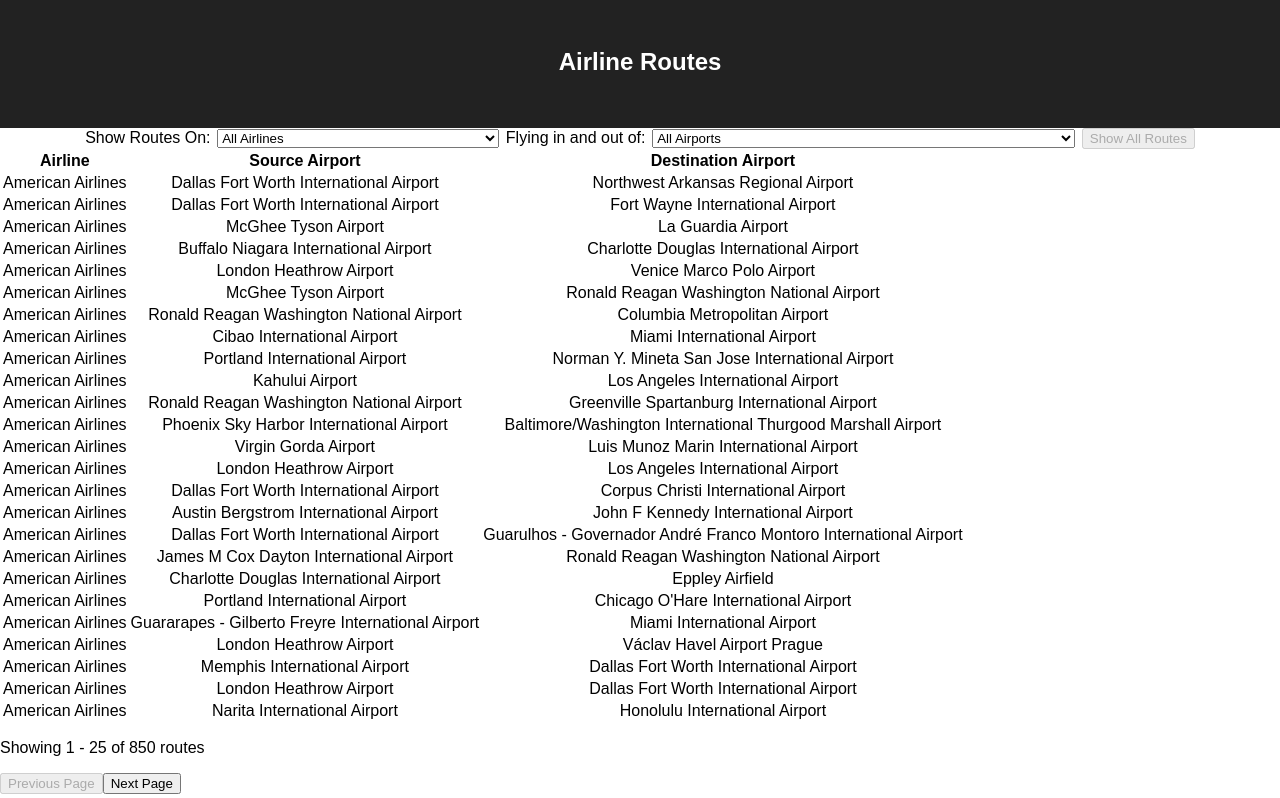
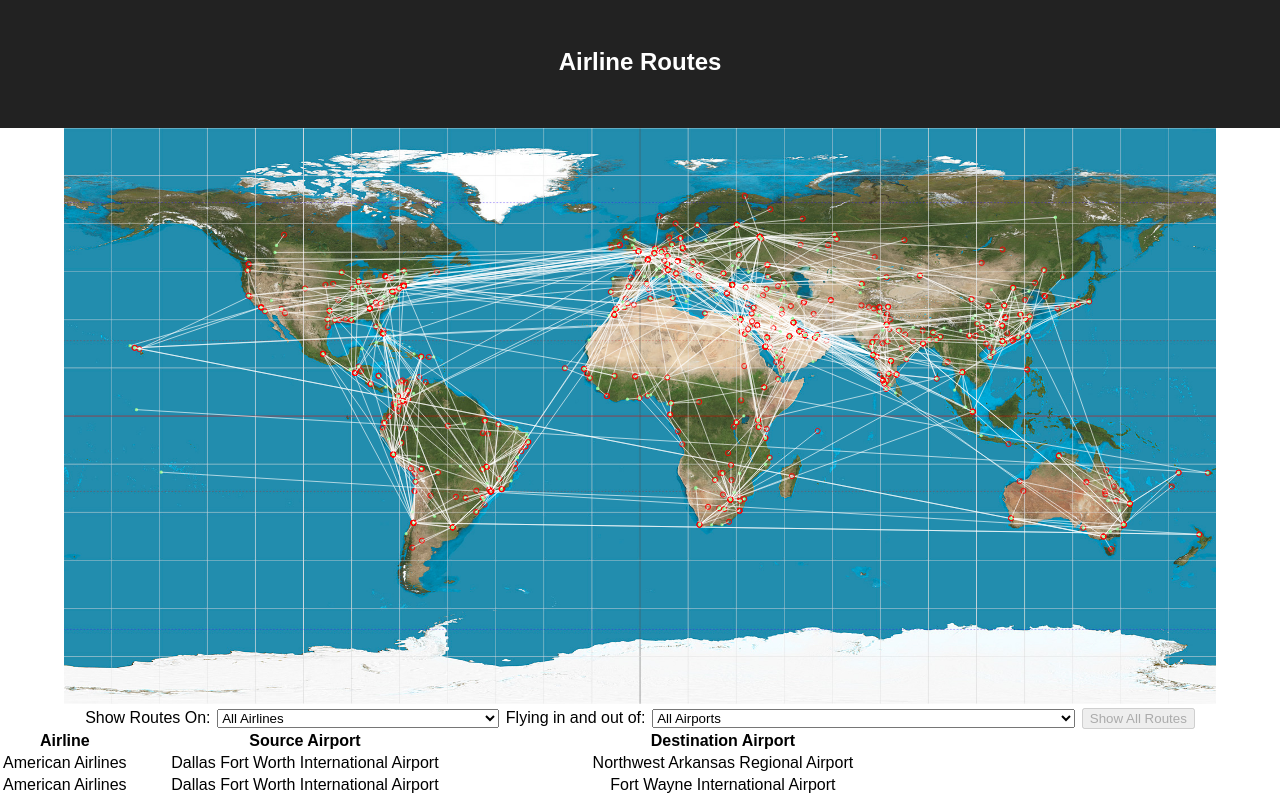
Before and after one commit to feliciaiveliz/Airline-Routes-Application, a React (Create React App) app: page / in a window 1280 px wide. Shown: the top 798 px of the page. Built offline with nearby package versions, Linux system fonts and the light colour scheme.

Commit message:
Step 11: Add a new Map component that renders routes using an SVG map

```diff
--- a/src/App.js
+++ b/src/App.js
@@ -3,6 +3,7 @@
 import data from './data'
 import Table from './components/Table'
 import Select from './components/Select'
+import Map from './components/Map'
 
 const columns = [
   {name: 'Airline', property: 'airline'},
@@ -106,7 +107,6 @@
     }))
   }, [routes])
 
-
   const previousRoutes = () => {  // 26 - 50 -> 1 - 25
     setFirstRouteToShow(firstRouteToShow - PER_PAGE)
   }
@@ -142,6 +142,10 @@
       <header className="header">
         <h1 className="title">Airline Routes</h1>
       </header>
+
+      <section>
+        <Map routes={routes} format={data.getAirportByCode} />
+      </section>
 
       <section>
         <form id="form">
--- /dev/null
+++ b/src/components/Map.js
@@ -0,0 +1,41 @@
+import React from "react";
+
+const Map = ({ routes, format }) => {
+    return (
+      <svg className="map" viewBox="-180 -90 360 180">
+      <g transform="scale(1 -1)">
+      <image xlinkHref="equirectangular_world.jpg" href="equirectangular_world.jpg" x="-180" y="-90" height="100%" width="100%" transform="scale(1 -1)"/>
+
+          {/*
+             lat: | (x)
+             lon: - (y)
+             1: src
+             2: dest */}
+
+        {routes.map(route => {
+          const dest = format(route.dest)
+          const src = format(route.src)
+
+          const x1 = src.long
+          const y1 = src.lat
+          const x2 = dest.long
+          const y2 = dest.lat
+
+         return (
+            <g key={route.src + route.dest + route.airline}>
+              <circle className="source" cx={x1} cy={y1}>
+                <title>{src.name}</title>
+              </circle>
+              <circle className="destination" cx={x2} cy={y2}>
+                <title>{dest.name}</title>
+              </circle>
+              <path d={`M${x1} ${y1} L ${x2} ${y2}`} />
+            </g>
+          )
+        })}
+        </g>
+      </svg>
+    )
+}
+
+export default Map
```
